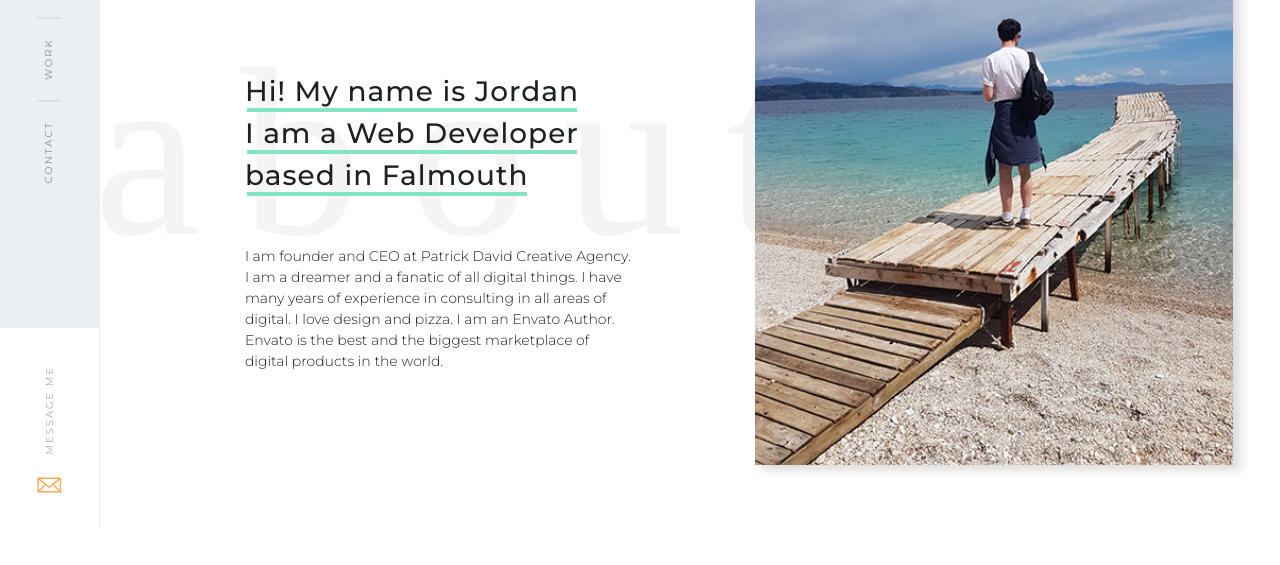
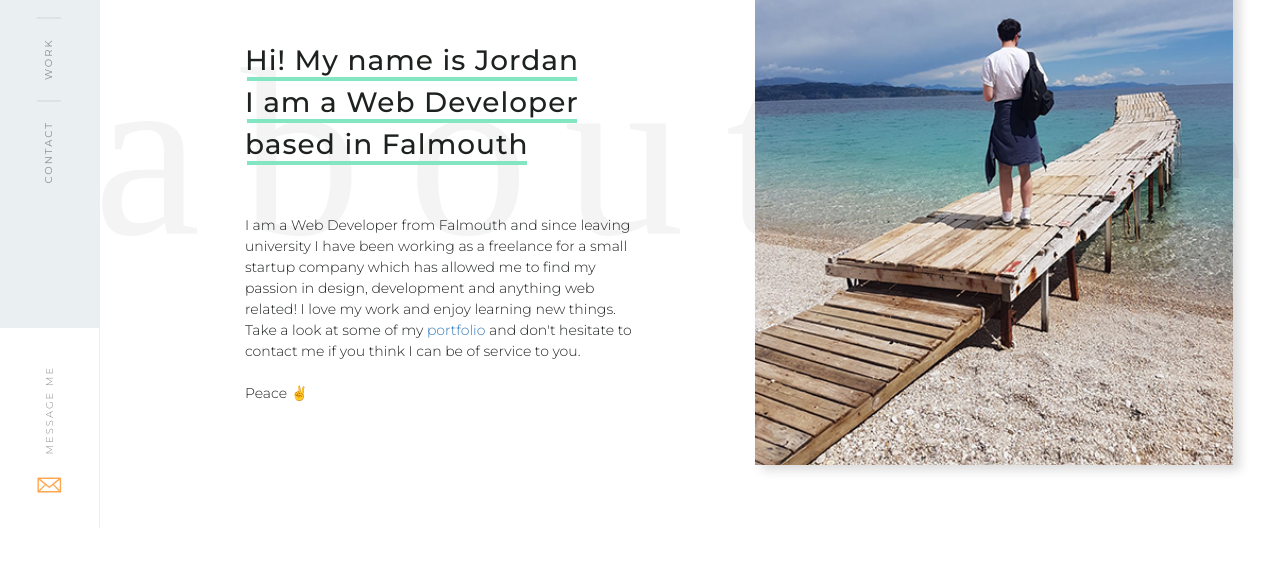
Before and after one commit to jordphillipps/jordphillipps.github.io, a plain HTML site: page about.html in a window 1280 px wide. Shown: the part 272-837 px from the top of the page. Drawn offline with nearby package versions, Linux system fonts and the light colour scheme.

Commit message:
temporary portfolio files

```diff
--- a/about.html
+++ b/about.html
@@ -92,7 +92,9 @@
                         </div>
                     </h2>
                     <p>
-                        I am founder and CEO at Patrick David Creative Agency. I am a dreamer and a fanatic of all digital things. I have many years of experience in consulting in all areas of digital. I love design and pizza. I am an Envato Author. Envato is the best and the biggest marketplace of digital products in the world.
+                        I am a Web Developer from Falmouth and since leaving university I have been working as a freelance for a small startup company which has allowed me to find my passion in design, development and anything web related! I love my work and enjoy learning new things. Take a look at some of my <a href="portfolio.html">portfolio</a> and don't hesitate to contact me if you think I can be of service to you.
+                        <br><br>
+                        Peace ✌
                     </p>
 
                 </div>
```
